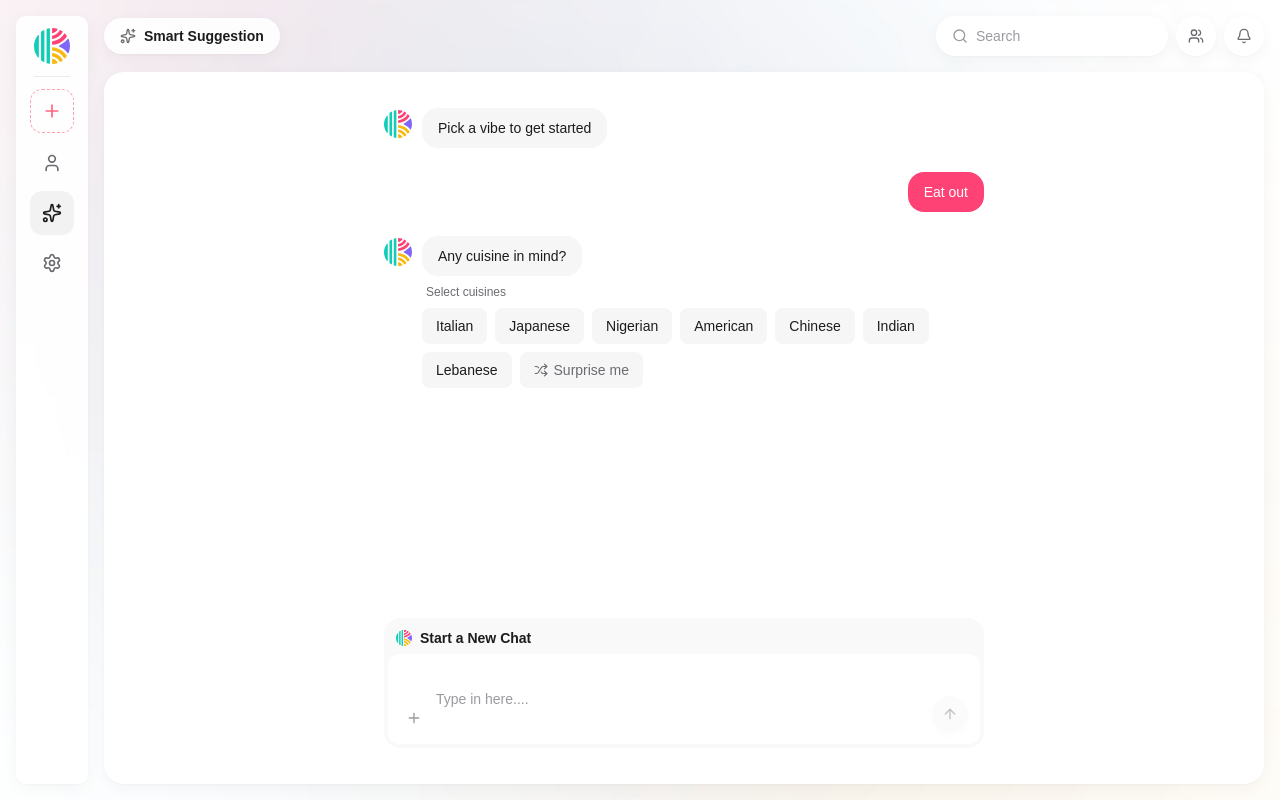
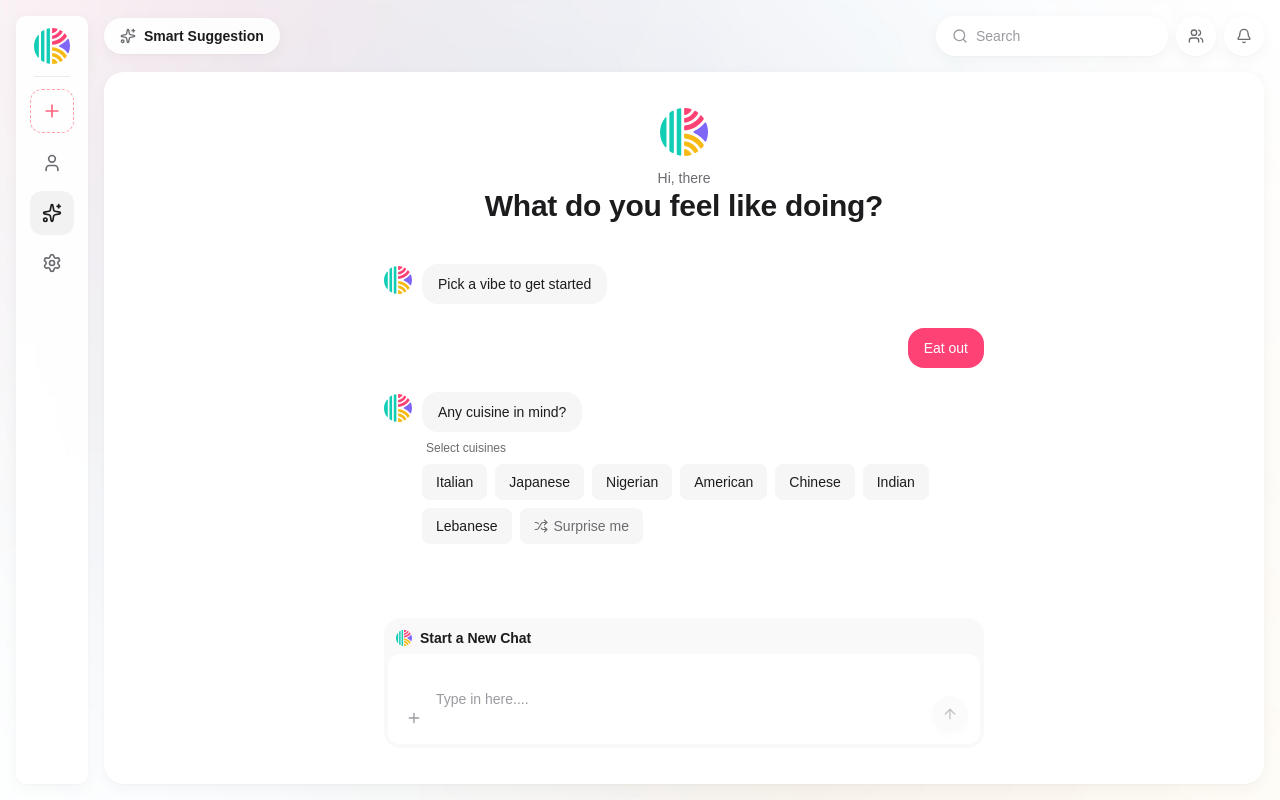
Before and after one commit to ttaiyegbusi/knit, a Next.js app: page / in a window 1280 px wide. Both pictures are taken after a click on the button "Eat out". Built offline with nearby package versions, Linux system fonts and the light colour scheme; a web font is replaced by a local one.

Commit message:
feat: enhance Page component layout; integrate StepCategory and ActivitiesNearYou for improved user interaction and visual flow

```diff
--- a/src/app/page.tsx
+++ b/src/app/page.tsx
@@ -3,8 +3,10 @@
 import { useState } from "react";
 import { Loader2 } from "lucide-react";
 import { AppShell } from "@/components/AppShell";
+import { StepCategory } from "@/components/StepCategory";
 import { StepLocation } from "@/components/StepLocation";
 import { Conversation } from "@/components/Conversation";
+import { ActivitiesNearYou } from "@/components/ActivitiesNearYou";
 import { Results } from "@/components/Results";
 import { ChatInput } from "@/components/ChatInput";
 import { EventSheet } from "@/components/EventSheet";
@@ -22,19 +24,17 @@ export default function Page() {
     w.applyParsedQuery(query);
   }
 
-  const showGreeting = w.phase === "category";
-  const inConversation =
-    w.phase === "category" ||
-    w.phase === "refinement" ||
-    w.phase === "location";
+  const isLanding = w.phase === "category";
+  const inConversation = w.phase === "refinement" || w.phase === "location";
 
   return (
     <AppShell>
+      {isLanding ? (
+        /* ── STATE 1 · Landing — greeting, vibe cards, chat box, activities ── */
         <div className="flex h-full flex-col">
-        {/* ── Scrollable conversation area ──────────────────────────────── */}
           <div className="flex-1 overflow-y-auto [scrollbar-width:none] [&::-webkit-scrollbar]:hidden">
-          {/* Greeting header */}
-          {showGreeting && (
+            <div className="mx-auto flex min-h-full w-[600px] max-w-full flex-col pb-4">
+              <div>
                 <div className="mb-10 flex flex-col items-center text-center">
                   <div className="mb-3">
                     <Logo size={48} />
@@ -44,9 +44,35 @@ export default function Page() {
                     What do you feel like doing?
                   </h1>
                 </div>
-          )}
 
-          {/* The wizard, rendered as a chat transcript */}
+                <div className="mb-8">
+                  <StepCategory onPick={w.setCategory} />
+                </div>
+
+                <ChatInput onSubmit={handleChat} />
+              </div>
+
+              <div className="mt-auto pt-16">
+                <ActivitiesNearYou />
+              </div>
+            </div>
+          </div>
+        </div>
+      ) : (
+        /* ── STATE 2 · Conversation — transcript + bottom composer ────────── */
+        <div className="flex h-full flex-col">
+          <div className="flex-1 overflow-y-auto [scrollbar-width:none] [&::-webkit-scrollbar]:hidden">
+            {/* Greeting stays at top */}
+            <div className="mb-10 flex flex-col items-center text-center">
+              <div className="mb-3">
+                <Logo size={48} />
+              </div>
+              <p className="text-sm text-ink-soft">Hi, there</p>
+              <h1 className="font-display text-3xl text-ink">
+                What do you feel like doing?
+              </h1>
+            </div>
+
             {inConversation && (
               <Conversation
                 w={w}
@@ -56,14 +82,12 @@ export default function Page() {
               />
             )}
 
-          {/* Location step appears as the next Knit turn in the thread */}
             {w.phase === "location" && (
               <div className="mx-auto mt-6 w-[600px] max-w-full">
                 <StepLocation onConfirm={w.setLocation} />
               </div>
             )}
 
-          {/* Results */}
             {w.phase === "results" && (
               <div className="mx-auto w-[600px] max-w-full">
                 {w.isLoading ? (
@@ -84,13 +108,14 @@ export default function Page() {
             )}
           </div>
 
-        {/* ── Composer pinned at the bottom ─────────────────────────────── */}
-        {inConversation && (
+          {/* Composer pinned at the bottom — present through the conversation */}
+          {(inConversation || w.phase === "results") && (
             <div className="mx-auto w-[600px] max-w-full pt-4">
               <ChatInput onSubmit={handleChat} />
             </div>
           )}
         </div>
+      )}
 
       {activeEvent && (
         <EventSheet
```
Lines whose indentation alone changed are shown as unchanged.
